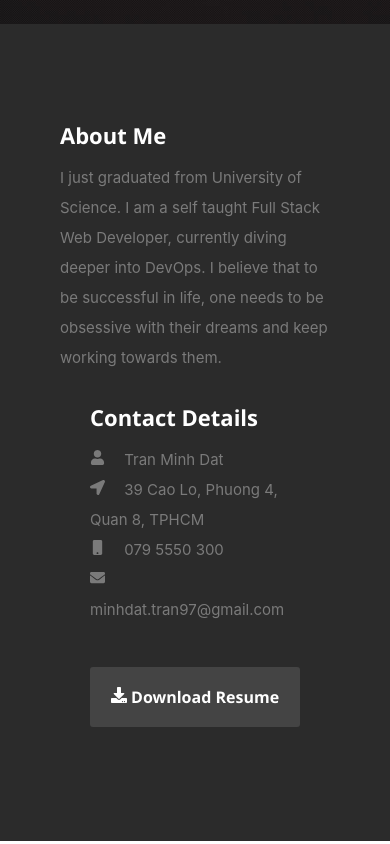
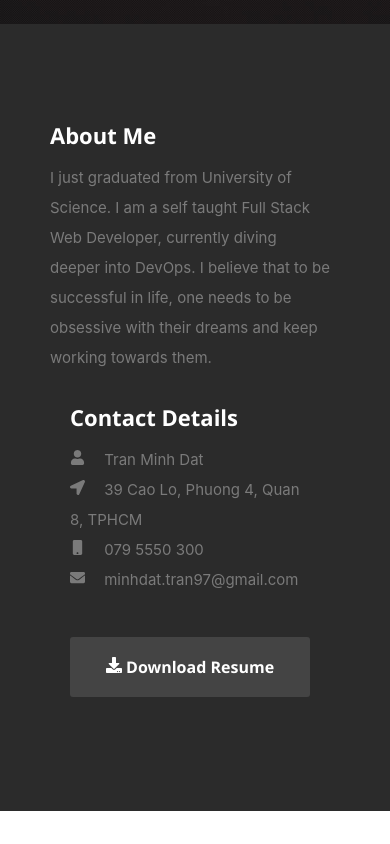
Before and after one commit to nhanphan1811/nhanphan-portfolio, a React (Create React App) app: page / in a window 390 px wide. Shown: the part 820-1664 px from the top of the page. Built offline with nearby package versions, Linux system fonts and the light colour scheme.

Commit message:
fix css on mobile

```diff
--- a/public/css/default.css
+++ b/public/css/default.css
@@ -730,7 +730,7 @@ properly.
 	   float: none;
 	   margin-left: 0;
 	   margin-right: 0;
-      padding: 0 30px;
+      padding: 0 20px;
    }
    .row .row { width: auto; max-width: none; margin: 0 -30px; }
 
```
